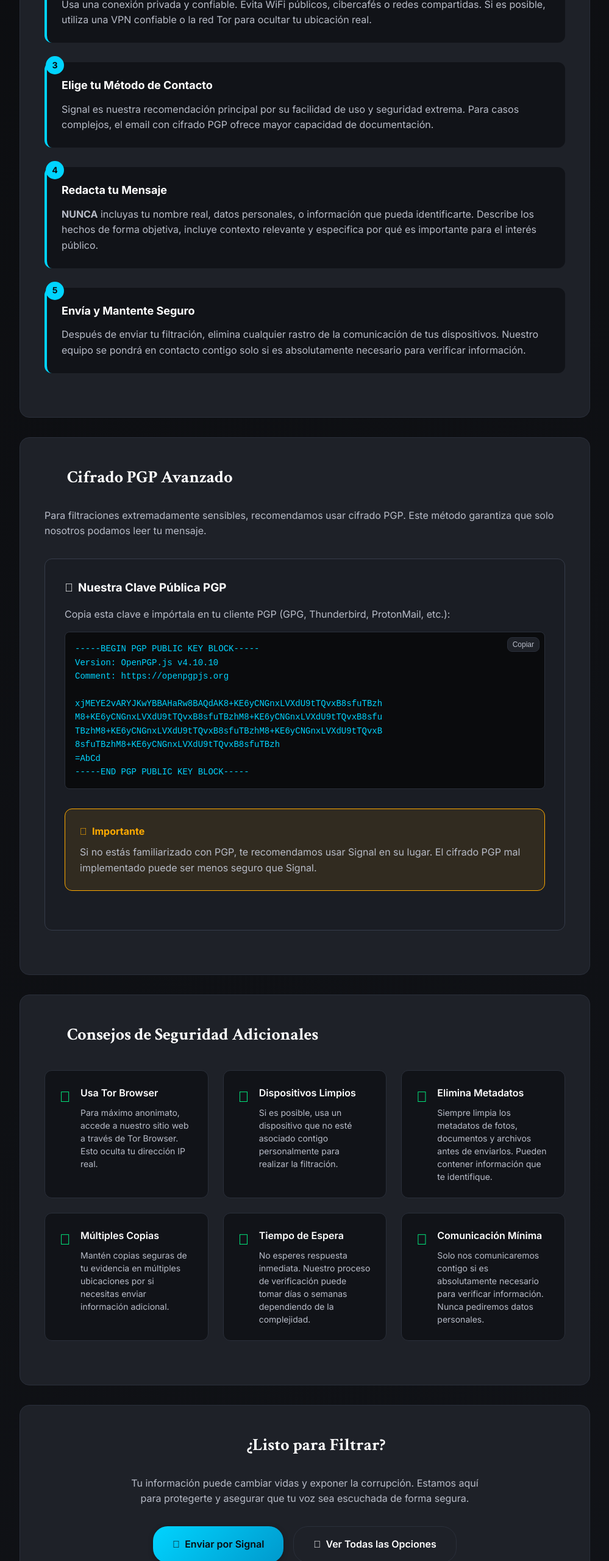
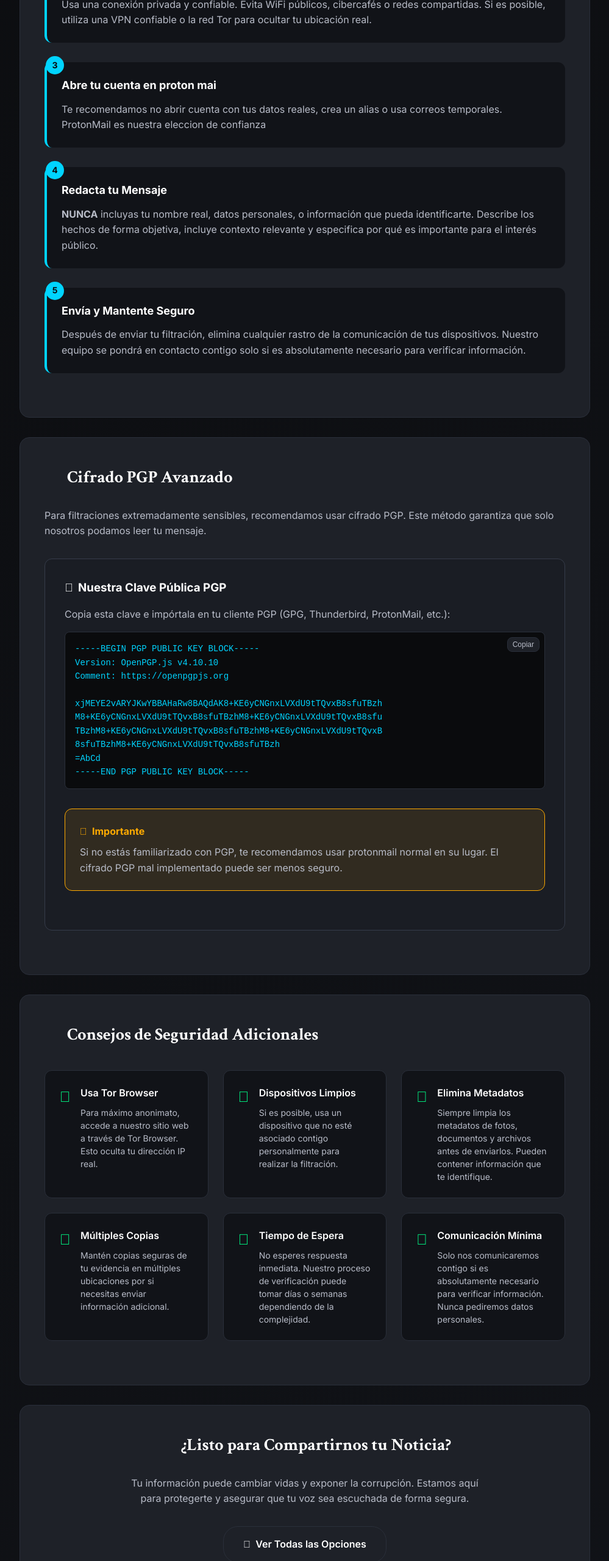
Before and after one commit to AlejandroMBJS/Corvus-MexiLeaks-, a website: page guia.html in a window 1280 px wide. Shown: the part 2240-4800 px from the top of the page at 61% size, without its empty margins (140-1139 px from the left). Drawn offline with Linux system fonts and the light colour scheme.

Commit message:
Update guia.html

```diff
--- a/guia.html
+++ b/guia.html
@@ -542,10 +542,10 @@
           </li>
 
           <li class="step-item">
-            <h3 class="step-title">Elige tu Método de Contacto</h3>
+            <h3 class="step-title">Abre tu cuenta en proton mai </h3>
             <p class="step-description">
-              Signal es nuestra recomendación principal por su facilidad de uso y seguridad extrema.
-              Para casos complejos, el email con cifrado PGP ofrece mayor capacidad de documentación.
+             Te recomendamos no abrir cuenta con tus datos reales, crea un alias o usa correos temporales.
+              ProtonMail es nuestra eleccion de confianza
             </p>
           </li>
 
@@ -608,8 +608,8 @@ TBzhM8+KE6yCNGnxLVXdU9tTQvxB8sfuTBzhM8+KE6yCNGnxLVXdU9tTQvxB
               Importante
             </h4>
             <p style="color: var(--text-secondary);">
-              Si no estás familiarizado con PGP, te recomendamos usar Signal en su lugar.
-              El cifrado PGP mal implementado puede ser menos seguro que Signal.
+              Si no estás familiarizado con PGP, te recomendamos usar protonmail normal en su lugar.
+              El cifrado PGP mal implementado puede ser menos seguro.
             </p>
           </div>
         </div>
@@ -695,7 +695,7 @@ TBzhM8+KE6yCNGnxLVXdU9tTQvxB8sfuTBzhM8+KE6yCNGnxLVXdU9tTQvxB
       <section class="guide-section" style="text-align: center;">
         <h2 class="section-title" style="justify-content: center;">
           <span class="section-icon">󰈸</span>
-          ¿Listo para Filtrar?
+          ¿Listo para Compartirnos tu Noticia?
         </h2>
 
         <p style="color: var(--text-secondary); margin-bottom: 2rem; max-width: 600px; margin-left: auto; margin-right: auto;">
@@ -704,10 +704,6 @@ TBzhM8+KE6yCNGnxLVXdU9tTQvxB8sfuTBzhM8+KE6yCNGnxLVXdU9tTQvxB
         </p>
 
         <div style="display: flex; gap: 1rem; justify-content: center; flex-wrap: wrap;">
-          <a href="https://signal.me/#p/+525512345678" class="btn btn-primary" target="_blank">
-            <span>󰍁</span>
-            Enviar por Signal
-          </a>
           <a href="contacto.html" class="btn btn-secondary">
             <span>󰍡</span>
             Ver Todas las Opciones
@@ -730,17 +726,6 @@ TBzhM8+KE6yCNGnxLVXdU9tTQvxB8sfuTBzhM8+KE6yCNGnxLVXdU9tTQvxB
         </p>
       </div>
 
-      <div class="footer-section">
-        <h3>
-          <span>󰒃</span>
-          Contacto Seguro
-        </h3>
-        <ul>
-          <li><a href="https://signal.me/#p/+525512345678">󰁔 Signal (Recomendado)</a></li>
-          <li><a href="mailto:filtraciones@corvusmexileaks.org">󰁔 Email Cifrado</a></li>
-          <li><a href="assets/pgp-key.asc">󰁔 Clave PGP</a></li>
-        </ul>
-      </div>
 
       <div class="footer-section">
         <h3>
```
